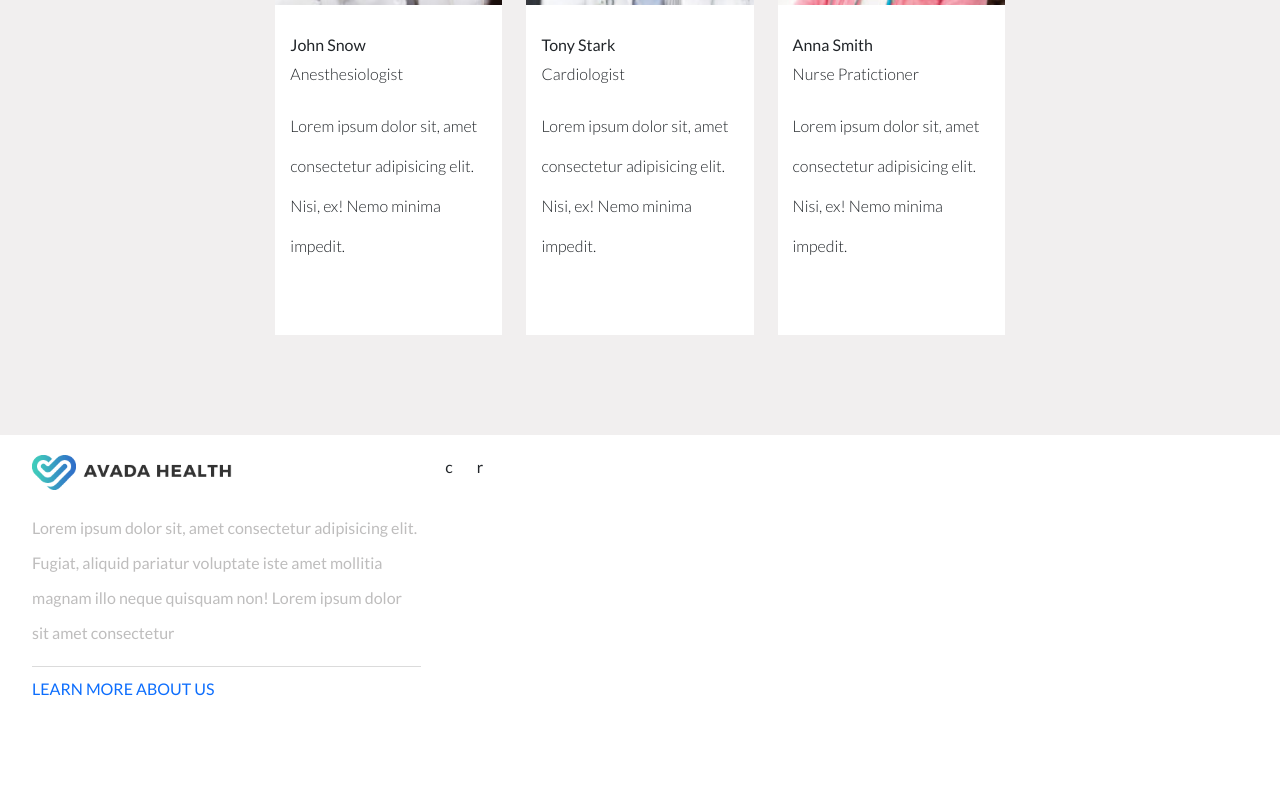
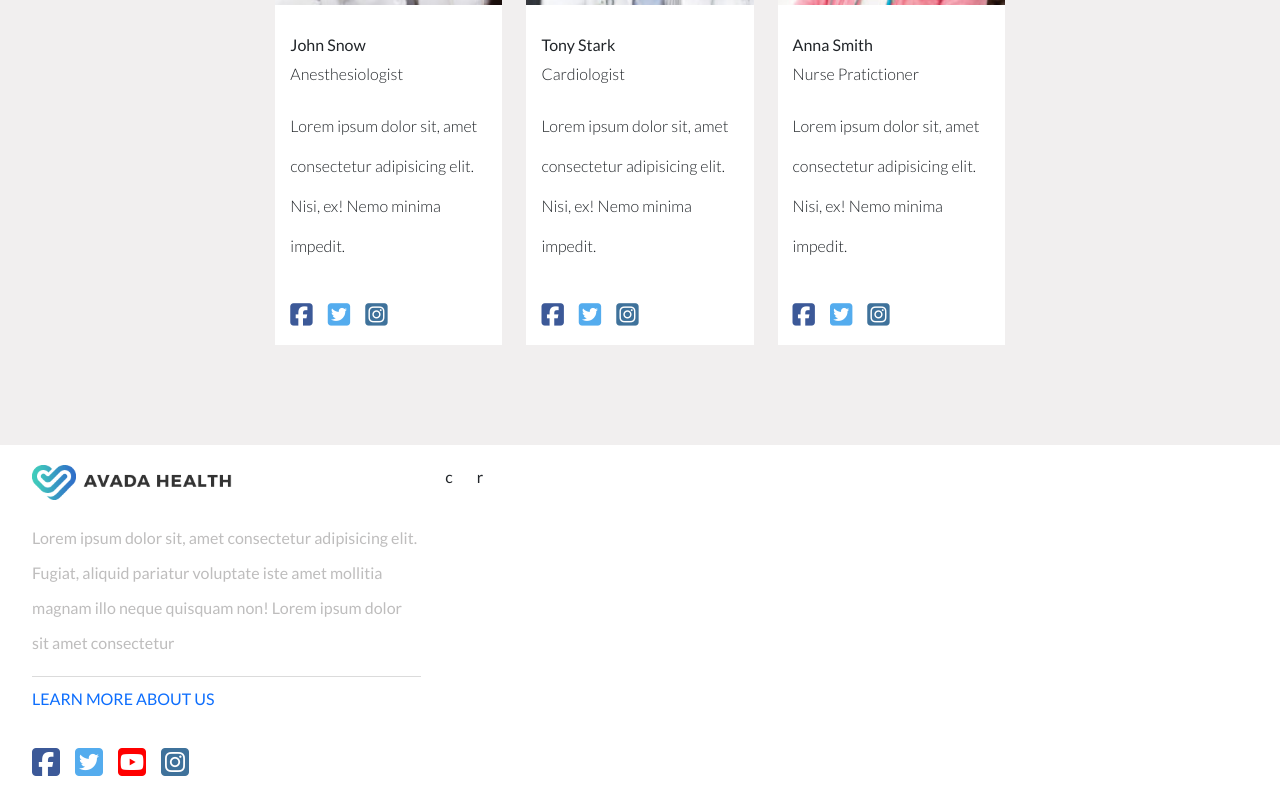
Before and after one commit to Clipper4rancione/proj-html-vuejs, a Vue app: page / in a window 1280 px wide. Shown: the part 2418-3218 px from the top of the page. Before the commit the page ends 3187 px from the top, so only its background shows below. Built offline with nearby package versions, Linux system fonts and the light colour scheme; a small style sheet from the web is missing.

Commit message:
imported @fortawesome, add colors to i.social

```diff
--- a/src/styles/general.scss
+++ b/src/styles/general.scss
@@ -9,6 +9,8 @@
 @import 'node_modules/@fontsource/lato/400.css';
 @import 'node_modules/@fontsource/lato/500.css';
 
+//Fontawesome
+@import 'node_modules/@fortawesome/fontawesome-free/css/all.min.css';
 
 //links
 a {
@@ -32,3 +34,18 @@ body{
     width: 90%;
     margin: 0 auto;
 }
+
+i.fb{
+    color: #3c5998;
+}
+
+i.tw{
+    color: #54acee;
+}
+
+i.ig{
+    color: #3f729b;
+}
+i.yt{
+    color: red;
+}
```
